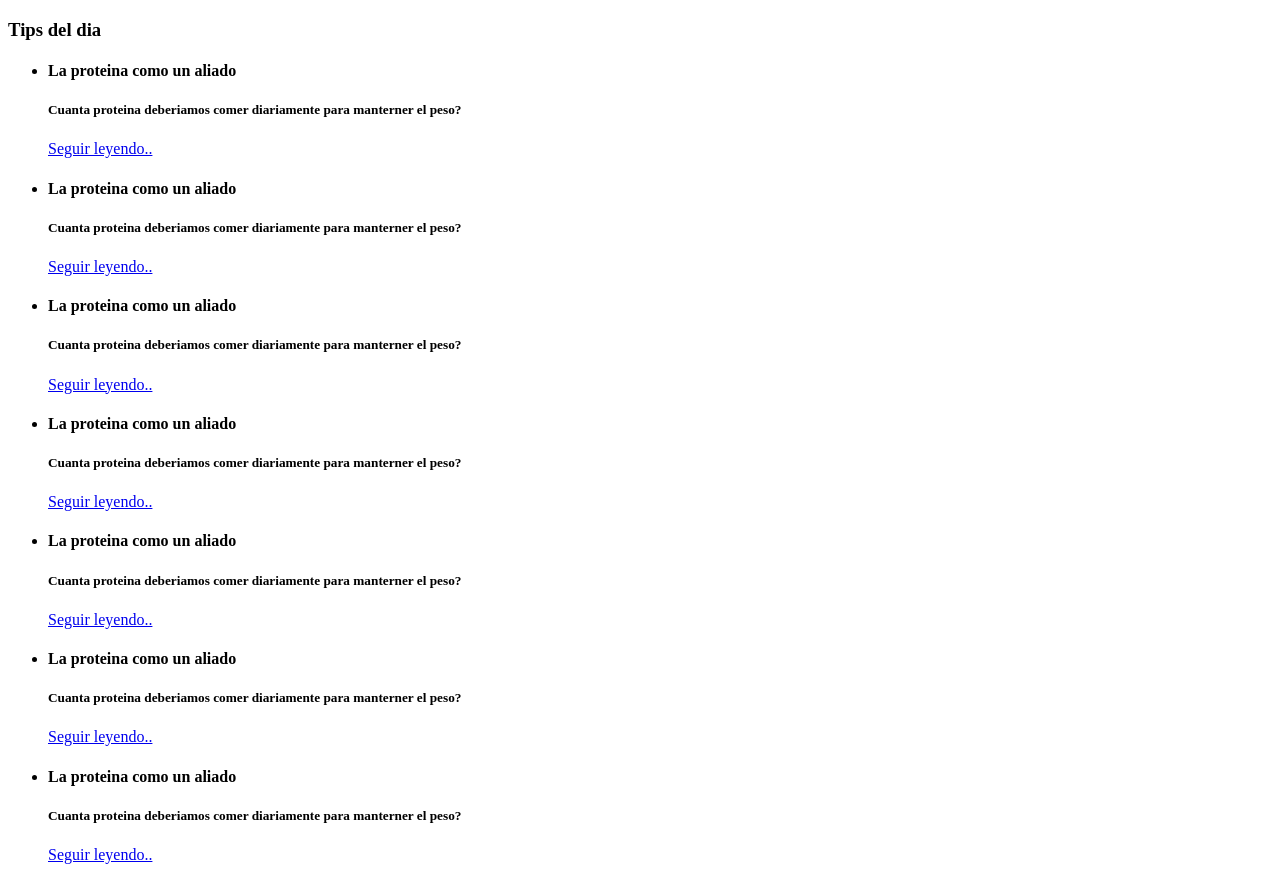
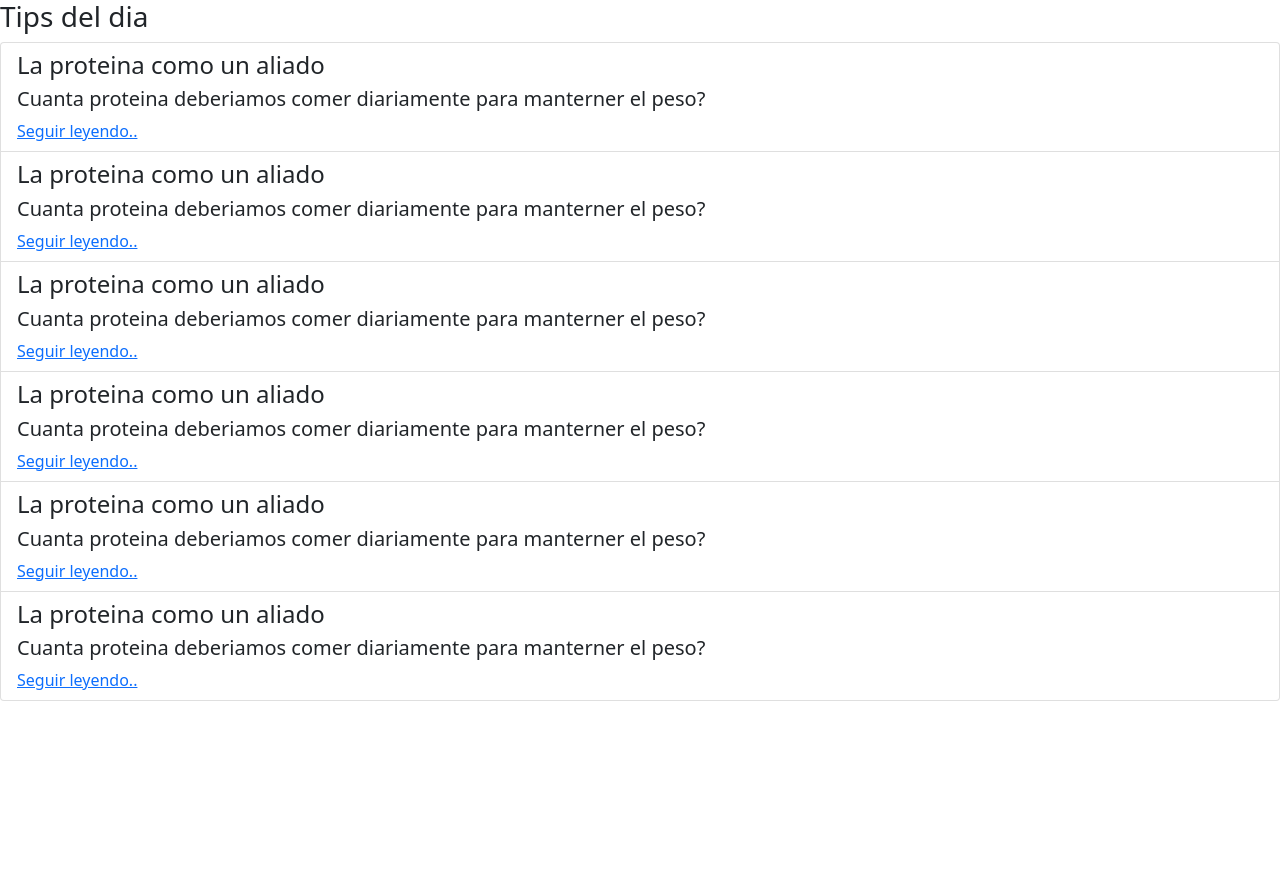
Before and after one commit to DavidCosta92/noticias_one_drop, a plain HTML site: page index.html in a window 1280 px wide. After the commit the page ends 800 px from the top, so only its background shows below. Drawn offline with nearby package versions, Linux system fonts and the light colour scheme.

Commit message:
estilos bs

```diff
--- a/index.html
+++ b/index.html
@@ -3,60 +3,56 @@
 <head>
     <meta charset="UTF-8">
     <meta name="viewport" content="width=device-width, initial-scale=1.0">
+    <link href="https://cdn.jsdelivr.net/npm/bootstrap@5.0.2/dist/css/bootstrap.min.css" rel="stylesheet" integrity="sha384-EVSTQN3/azprG1Anm3QDgpJLIm9Nao0Yz1ztcQTwFspd3yD65VohhpuuCOmLASjC" crossorigin="anonymous">
+    <script src="https://cdn.jsdelivr.net/npm/bootstrap@5.0.2/dist/js/bootstrap.bundle.min.js" integrity="sha384-MrcW6ZMFYlzcLA8Nl+NtUVF0sA7MsXsP1UyJoMp4YLEuNSfAP+JcXn/tWtIaxVXM" crossorigin="anonymous"></script>
     <title>Noticias</title>
 </head>
 <body>
     <h3>Tips del dia</h3>
-    <ul>
-        <li>
+    <ul class="list-group">
+        <li class="list-group-item">
             <div>
                 <h4>La proteina como un aliado</h4>
                 <h5>Cuanta proteina deberiamos comer diariamente para manterner el peso?</h5>
                 <a href="https://www.eleconomista.es/status/noticias/11133390/03/21/Por-que-la-proteina-es-una-gran-aliada-para-bajar-de-peso-y-los-mejores-alimentos-para-conseguirlo.html#:~:text=Las%20prote%C3%ADnas%20aumentan%20la%20sensaci%C3%B3n,retrasando%20la%20sensaci%C3%B3n%20de%20hambre.">Seguir leyendo..</a>
             </div>
         </li>
-        <li>
+        <li class="list-group-item">
             <div>
                 <h4>La proteina como un aliado</h4>
                 <h5>Cuanta proteina deberiamos comer diariamente para manterner el peso?</h5>
                 <a href="https://www.eleconomista.es/status/noticias/11133390/03/21/Por-que-la-proteina-es-una-gran-aliada-para-bajar-de-peso-y-los-mejores-alimentos-para-conseguirlo.html#:~:text=Las%20prote%C3%ADnas%20aumentan%20la%20sensaci%C3%B3n,retrasando%20la%20sensaci%C3%B3n%20de%20hambre.">Seguir leyendo..</a>
             </div>
         </li>
-        <li>
+        <li class="list-group-item">
             <div>
                 <h4>La proteina como un aliado</h4>
                 <h5>Cuanta proteina deberiamos comer diariamente para manterner el peso?</h5>
                 <a href="https://www.eleconomista.es/status/noticias/11133390/03/21/Por-que-la-proteina-es-una-gran-aliada-para-bajar-de-peso-y-los-mejores-alimentos-para-conseguirlo.html#:~:text=Las%20prote%C3%ADnas%20aumentan%20la%20sensaci%C3%B3n,retrasando%20la%20sensaci%C3%B3n%20de%20hambre.">Seguir leyendo..</a>
             </div>
         </li>
-        <li>
+        <li class="list-group-item">
             <div>
                 <h4>La proteina como un aliado</h4>
                 <h5>Cuanta proteina deberiamos comer diariamente para manterner el peso?</h5>
                 <a href="https://www.eleconomista.es/status/noticias/11133390/03/21/Por-que-la-proteina-es-una-gran-aliada-para-bajar-de-peso-y-los-mejores-alimentos-para-conseguirlo.html#:~:text=Las%20prote%C3%ADnas%20aumentan%20la%20sensaci%C3%B3n,retrasando%20la%20sensaci%C3%B3n%20de%20hambre.">Seguir leyendo..</a>
             </div>
         </li>
-        <li>
+        <li class="list-group-item">
             <div>
                 <h4>La proteina como un aliado</h4>
                 <h5>Cuanta proteina deberiamos comer diariamente para manterner el peso?</h5>
                 <a href="https://www.eleconomista.es/status/noticias/11133390/03/21/Por-que-la-proteina-es-una-gran-aliada-para-bajar-de-peso-y-los-mejores-alimentos-para-conseguirlo.html#:~:text=Las%20prote%C3%ADnas%20aumentan%20la%20sensaci%C3%B3n,retrasando%20la%20sensaci%C3%B3n%20de%20hambre.">Seguir leyendo..</a>
             </div>
         </li>
-        <li>
+        <li class="list-group-item">
             <div>
                 <h4>La proteina como un aliado</h4>
                 <h5>Cuanta proteina deberiamos comer diariamente para manterner el peso?</h5>
                 <a href="https://www.eleconomista.es/status/noticias/11133390/03/21/Por-que-la-proteina-es-una-gran-aliada-para-bajar-de-peso-y-los-mejores-alimentos-para-conseguirlo.html#:~:text=Las%20prote%C3%ADnas%20aumentan%20la%20sensaci%C3%B3n,retrasando%20la%20sensaci%C3%B3n%20de%20hambre.">Seguir leyendo..</a>
             </div>
         </li>
-        <li>
-            <div>
-                <h4>La proteina como un aliado</h4>
-                <h5>Cuanta proteina deberiamos comer diariamente para manterner el peso?</h5>
-                <a href="https://www.eleconomista.es/status/noticias/11133390/03/21/Por-que-la-proteina-es-una-gran-aliada-para-bajar-de-peso-y-los-mejores-alimentos-para-conseguirlo.html#:~:text=Las%20prote%C3%ADnas%20aumentan%20la%20sensaci%C3%B3n,retrasando%20la%20sensaci%C3%B3n%20de%20hambre.">Seguir leyendo..</a>
-            </div>
-        </li>
+
     </ul>
 
 </body>
```
